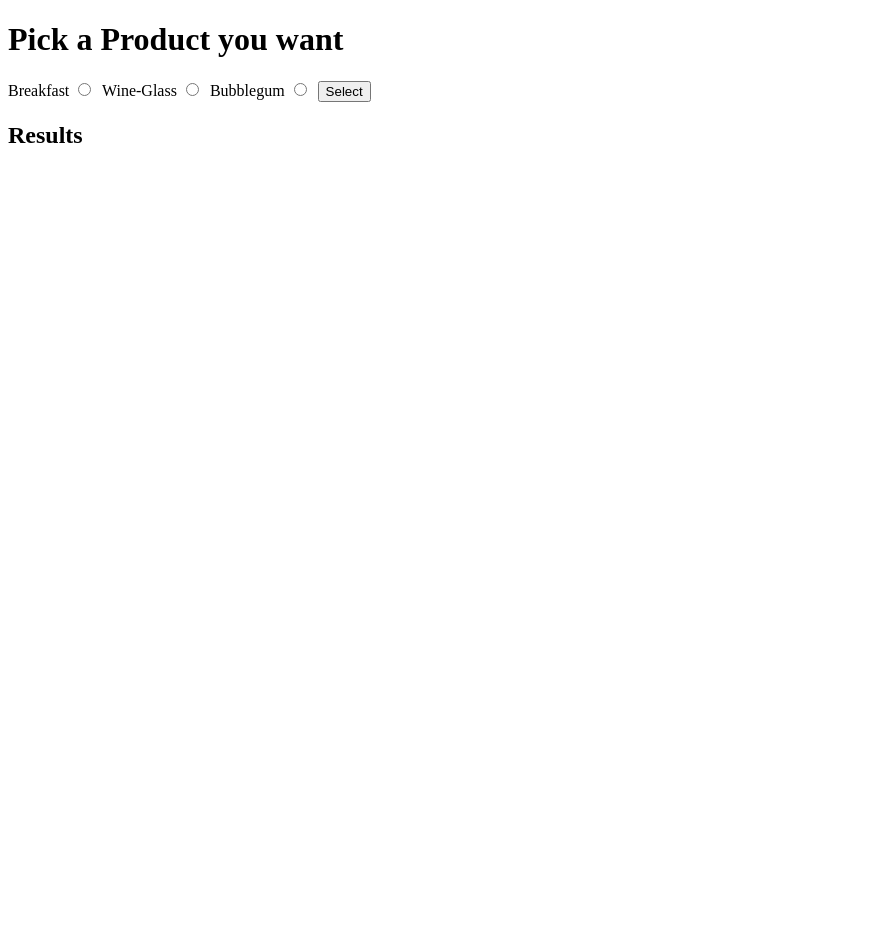
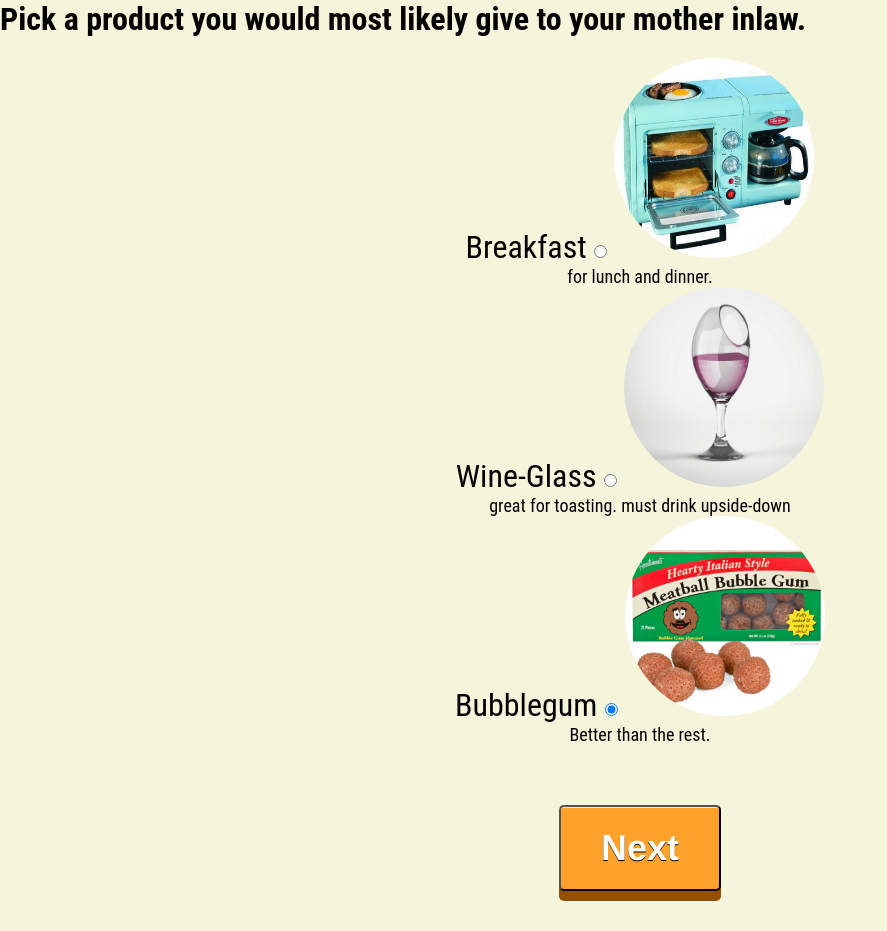
Before and after one commit to ezjim/bus-mall, a plain HTML site: page index.html in a window 1280 px wide. Shown: the whole page, without its empty margins (0-887 px from the left). Before the commit the page ends 800 px from the top, so only its background shows below. Drawn offline with Linux system fonts and the light colour scheme.

Commit message:
push before results page

```diff
--- a/app.js
+++ b/appp.js
@@ -1,4 +1,22 @@
 import products from './common/api.js';
+
+
+// render these three items on the screen as radio buttons with the same name and different values
+const radio1 = document.getElementById('product1');
+const radio2 = document.getElementById('product2');
+const radio3 = document.getElementById('product3');
+
+const radio1Span = document.getElementById('product1span');
+const radio2Span = document.getElementById('product2span');
+const radio3Span = document.getElementById('product3span');
+
+const img1 = document.getElementById('img1');
+const img2 = document.getElementById('img2');
+const img3 = document.getElementById('img3');
+
+const desc1 = document.getElementById('desc1');
+const desc2 = document.getElementById('desc2');
+const desc3 = document.getElementById('desc3');
 
 const productsData = products.slice();
 
@@ -11,11 +29,11 @@ export function findById(items, id) {
     }
 }
 
-//Keep track of how many times the user voted
-//keep track for votes for given project
-
+// keep track of how many times a user has voted, period (up to 25)
+// keep track of votes for a given product
 let totalVotes;
 let productVoteDetails;
+
 
 const initializeState = () => {
     totalVotes = 0;
@@ -24,45 +42,42 @@ const initializeState = () => {
 
 initializeState();
 
-//display 3 random non-duplicated prods
-//display 3 new non duplicates*refresh products between votes
-
+// display three random NON-duplicated products
+// display three NEW NON-duplicated poducts ***refresh products between votes***
 const displayThreeProducts = () => {
-    //get the random products from our array
+    // GET three random products from our data
     const product1 = getRandomProduct(productsData);
     let product2 = getRandomProduct(productsData);
     let product3 = getRandomProduct(productsData);
 
-    //makesure prods are not the same
+    // make sure the products are unique/not the same
     while (product1.id === product2.id
         || product2.id === product3.id
         || product1.id === product3.id
-
     ) {
         product2 = getRandomProduct(productsData);
         product3 = getRandomProduct(productsData);
     }
 
-// render these 3 items on screen as aradio buttons with the same name and diff values and with image
+    img1.src = product1.image;
+    img2.src = product2.image;
+    img3.src = product3.image;
 
-    const radio1 = document.getElementById('product1');
-    const radio2 = document.getElementById('product2');
-    const radio3 = document.getElementById('product3');
-    const radio1Span = document.getElementById('product1span');
-    const radio2Span = document.getElementById('product2span');
-    const radio3Span = document.getElementById('product3span');
-
+    desc1.textContent = product1.desc;
+    desc2.textContent = product2.desc;
+    desc3.textContent = product3.desc;
 
     radio1.value = product1.id;
     radio2.value = product2.id;
     radio3.value = product3.id;
+
     radio1Span.textContent = product1.name;
     radio2Span.textContent = product2.name;
     radio3Span.textContent = product3.name;
+
 };
 
 const form = document.querySelector('form');
-
 form.addEventListener('submit', (e) => {
     e.preventDefault();
 
@@ -89,7 +104,7 @@ form.addEventListener('submit', (e) => {
         });
     }
 
-    document.querySelector('input[name="product"]:checked').checked = false;
+    // document.querySelector('input[name="product"]:checked').checked = false;
 
     localStorage.setItem('__votes', JSON.stringify(productVoteDetails));
     // EVENT LISTENER
@@ -100,6 +115,7 @@ form.addEventListener('submit', (e) => {
 
     if (totalVotes >= 25) {
         window.location = 'results.html';
+        reset();
     }
 
     displayThreeProducts();
@@ -118,55 +134,8 @@ function getRandomProduct(someProducts) {
 
 displayThreeProducts();
 
+// reset the whole app when finished
+    // set the votes array ([]) and total votes (0) to their initial states
 
-// populate random images in image src
-product1.src = randomProduct1.img;
-product2.src = randomProduct2.img;
-product3.src = randomProduct3.img;
-
-
-
-
-// // import data - 21 product objects in an array
-// import { productData } from './productData.js';
-// import { ProductArray } from './productArray.js';
-
-// const products = new ProductArray(productData);
-
-// // get elements from DOM
-// const productImage1 = document.getElementById('img1');
-// const productImage2 = document.getElementById('img2');
-// const productImage3 = document.getElementById('img3');
-// const productInputs = document.querySelectorAll('input');
-// const selectedInput = document.querySelector('input:checked');
-// const submitSelectionButton = document.getElementById('submit-selection-button');
-
-// // initialize state
-// let numberOfSelections = 0;
-
-// // change state
-// submitSelectionButton.addEventListener('click', () => {
-//     const selectedInput = document.querySelector('input:checked');
-//     numberOfSelections++;
-
-//     console.log(selectedInput.id);
-//     console.log(numberOfSelections);
-// });
-
-
-// // setup random image generation
-// const randomProduct1 = products.getRandomProduct();
-// let randomProduct2 = products.getRandomProduct();
-// let randomProduct3 = products.getRandomProduct();
-
-// while (randomProduct1 === randomProduct2) {
-//     randomProduct2 = products.getRandomProduct();
-// }
-
-// while (randomProduct1 === randomProduct3) {
-//     randomProduct3 = products.getRandomProduct();
-// }
-
-// while (randomProduct2 === randomProduct3) {
-//     randomProduct3 = products.getRandomProduct();
-// }
+// STRETCH keep track of how many times a product appears so we can build a percentage (times clicked / times shown)
+// STRETCH: dont show the same product twice in a row
--- a/common/api.js
+++ b/common/api.js
@@ -1,125 +1,184 @@
-const products = [
+const productsData = [
     {
         id: 'bag',
-        image: './assets/bag.jpg',
-        name: 'Bag'
-
+        image: '../assets/bag.jpg',
+        name: 'Bag',
+        desc: 'Luke would be proud.',
+        clickedCount: 0,
+        shownCount: 0
     },
 
     {
         id: 'banana',
         image: './assets/banana.jpg',
-        name: 'Banana'
+        name: 'Banana',
+        desc: 'Vitamin P, all wrapped up for you.',
+        clickedCount: 0,
+        shownCount: 0
     },
 
     {
         id: 'bathroom',
         image: './assets/bathroom.jpg',
-        name: 'Bathroom'
+        name: 'Bathroom',
+        desc: 'WalEEEEEE',
+        clickedCount: 0,
+        shownCount: 0
     },
 
     {
         id: 'boots',
         image: './assets/boots.jpg',
-        name: 'Boots'
+        name: 'Boots',
+        desc: 'a wise man once said: you can never have too many friends, or boots.',
+        clickedCount: 0,
+        shownCount: 0
     },
 
     {
         id: 'breakfast',
         image: './assets/breakfast.jpg',
-        name: 'Breakfast'
+        name: 'Breakfast',
+        desc: 'for lunch and dinner.',
+        clickedCount: 0,
+        shownCount: 0
     },
 
     {
         id: 'bubblegum',
         image: './assets/bubblegum.jpg',
-        name: 'Bubblegum'
+        name: 'Bubblegum',
+        desc: 'Better than the rest.',
+        clickedCount: 0,
+        shownCount: 0
     },
 
     {
         id: 'chair',
         image: './assets/chair.jpg',
-        name: 'Chair'
+        name: 'Chair',
+        desc: 'sit down, put your feet up, relax.',
+        clickedCount: 0,
+        shownCount: 0
     },
 
     {
         id: 'cthulhu',
-        image: './assets/ctulhu.jpg',
-        name: 'Ctulhu'
+        image: './assets/cthulhu.jpg',
+        name: 'Ctulhu',
+        desc: 'praise the sun.',
+        clickedCount: 0,
+        shownCount: 0
     },
 
     {
         id: 'dog-duck',
         image: './assets/dog-duck.jpg',
-        name: 'Dog-Duck'
+        name: 'Dog-Duck',
+        desc: 'you have never seen one of these b4.',
+        clickedCount: 0,
+        shownCount: 0
     },
 
     {
         id: 'dragon',
         image: './assets/dragon.jpg',
-        name: 'Dragon'
+        name: 'Dragon',
+        desc: 'cool points +++.',
+        clickedCount: 0,
+        shownCount: 0
     },
 
     {
         id: 'pen',
         image: './assets/pen.jpg',
-        name: 'Pen'
+        name: 'Pen',
+        desc: 'rhymes with like ten things.',
+        clickedCount: 0,
+        shownCount: 0
     },
 
     {
         id: 'pet-sweep',
         image: './assets/pet-sweep.jpg',
-        name: 'Pet-Sweep'
+        name: 'Pet-Sweep',
+        desc: 'photo-shopped onto pets feet.',
+        clickedCount: 0,
+        shownCount: 0
     },
 
     {
         id: 'scissors',
         image: './assets/scissors.jpg',
-        name: 'Scissors'
+        name: 'Scissors',
+        desc: '60% of the time, it beats paper. everytime.',
+        clickedCount: 0,
+        shownCount: 0
     },
 
     {
         id: 'shark',
         image: './assets/shark.jpg',
-        name: 'Shark'
+        name: 'Shark',
+        desc: 'whats a sleeping bag?',
+        clickedCount: 0,
+        shownCount: 0
     },
 
     {
         id: 'sweep',
-        image: './assets/sweep.jpg',
-        name: 'Sweep'
+        image: './assets/sweep.png',
+        name: 'Sweep',
+        desc: 'train em young. thank me later.',
+        clickedCount: 0,
+        shownCount: 0
     },
 
     {
         id: 'tauntaun',
         image: './assets/tauntaun.jpg',
-        name: 'Tauntaun'
+        name: 'Tauntaun',
+        desc: 'take the kid. leave the blanket.',
+        clickedCount: 0,
+        shownCount: 0
     },
 
     {
         id: 'unicorn',
         image: './assets/unicorn.jpg',
-        name: 'Unicorn'
+        name: 'Unicorn',
+        desc: 'ingredients are a myth',
+        clickedCount: 0,
+        shownCount: 0
     },
 
     {
         id: 'usb',
-        image: './assets/usb.jpg',
-        name: 'Usb'
+        image: './assets/usb.gif',
+        name: 'Usb',
+        desc: 'obviusly, you will pick this. everytime.',
+        clickedCount: 0,
+        shownCount: 0
     },
 
     {
         id: 'water-can',
         image: './assets/water-can.jpg',
-        name: 'Water-Can'
+        name: 'Water-Can',
+        desc: 'ha.',
+        clickedCount: 0,
+        shownCount: 0
     },
 
     {
         id: 'wine-glass',
         image: './assets/wine-glass.jpg',
-        name: 'Wine-Glass'
+        name: 'Wine-Glass',
+        desc: 'great for toasting. must drink upside-down',
+        clickedCount: 0,
+        shownCount: 0
     },
 ];
 
 
-export default products;
+export default productsData;
--- a/index.html
+++ b/index.html
@@ -1,5 +1,5 @@
+<html lang="en">
 <!DOCTYPE html>
-<html lang="en">
 
 <head>
     <meta charset="UTF-8">
@@ -7,57 +7,43 @@
     <meta http-equiv="X-UA-Compatible" content="ie=edge">
     <link rel="stylesheet" href="style.css">
     <title>BusMall</title>
+    <body>
 </head>
 
-<body>
     <header>
-        <h1>Pick a Product you want</h1>
+        <h1>Pick a product you would most likely give to your mother inlaw.</h1>
     </header>
     <main>
         <section id="prod-selection">
             <form>
                 <label>
+                <!-- <label class="selected"> -->
                 <span id="product1span"></span>
-                    <input id="product1" type="radio" name="product">
-                    <img src = "">
+                <input id="product1" type="radio" name="product" checked/>
+                <img id="img1" src="">
+                <p id="desc1"></p>
             </label>
                 <label>
+            <!-- <label class="not-selected"> -->
                 <span id="product2span"></span>
-                    <input id="product2" type="radio" name="product" />
-                    <img src = "">
+                <input id="product2" type="radio" name="product"  checked/>
+                <img id="img2" src="">
+                <p id="desc2"></p>
             </label>
                 <label>
+            <!-- <label class="not-selected"> -->
                 <span id="product3span"></span>
-                    <input id="product3" type="radio" name="product" />
-                    <img src = "">
+                <input id="product3" type="radio" name="product" checked/>
+                <img id="img3" src="">
+                <p id="desc3"></p>
             </label>
-                <button>Select</button>
-            </form> <section id="results-section" class="hidden">
-                <h2>Results</h2>
-            <p>
-
-            </p>
         </section>
+    </div>
+    <div id="next-container" class="hidden">
+        <button id="next-button">Next</button>
+    </div>
+</form>
     </main>
-    <script src="app.js" type="module"></script>
-    <script src="../bus-mall/common/api.js" type="module"></script>
-
-
-
-
-    <!-- <main>
-    <section id="prod-section">
-        <h2 id="prod-name"></h2>
-        <div id="prod-choice-container">
-            <label class="prod-correct">
-                <input type="radio" name="products" value="">
-                <img src="">
-            </label>
-        </div>
-    </section>
-</main> -->
-
-    <script type="module" src="app.js"></script>
+        <script type="module" src="appp.js"></script>
 </body>
-
-</html>
+</main>
--- a/style.css
+++ b/style.css
@@ -0,0 +1,78 @@
+
+* {
+    margin: 0px;
+    box-sizing: border-box;
+    background-color: beige;
+    font-family: 'Roboto Condensed', sans-serif;
+}
+
+#prod-selection {
+    text-align: center;
+    display: flex;
+    justify-content: space-evenly;
+    padding: 20px;
+    font-size: xx-large;
+}
+.name {
+    font-size: xx-large;
+    display: flex;
+    justify-content: strech;
+}
+
+p {
+    font-size: large;
+
+}
+
+canvas {
+    width: 75%;
+    height: 500px;
+  }
+
+input:checked+.radio-image {
+    border: 5px solid red;
+}
+
+img {
+    height: 200px;
+    width: 200px;
+    border-radius: 50%;
+    /* padding: 10px; */
+    color: white;
+}
+
+#next-container {
+
+    padding: 20px;
+    outline: aquamarine;
+    display: flex;
+    justify-content: center;
+}
+
+#next-button {
+    position:relative;
+    display:inline-block;
+    margin:20px;
+    color:white;
+    font-family:Helvetica, sans-serif;
+    font-weight:bold;
+    font-size:36px;
+    text-align: center;
+    text-decoration:none;
+    background-color:#FFA12B;
+    display:block;
+    position:relative;
+    padding:20px 40px;
+
+    -webkit-tap-highlight-color: rgba(0, 0, 0, 0);
+    text-shadow: 0px 1px 0px #000;
+    filter: dropshadow(color=#000, offx=0px, offy=1px);
+
+    -webkit-box-shadow:inset 0 1px 0 #FFE5C4, 0 10px 0 #915100;
+    -moz-box-shadow:inset 0 1px 0 #FFE5C4, 0 10px 0 #915100;
+    box-shadow:inset 0 1px 0 #FFE5C4, 0 10px 0 #915100;
+
+    -webkit-border-radius: 5px;
+    -moz-border-radius: 5px;
+    border-radius: 5px;
+  }
```
Also changed, not shown: common/utils.js (+1 -53 lines), productArray.js (+42 -0 lines), results.html (added, +13 -0 lines), results.js (added, +33 -0 lines). Lines whose indentation alone changed are shown as unchanged.
